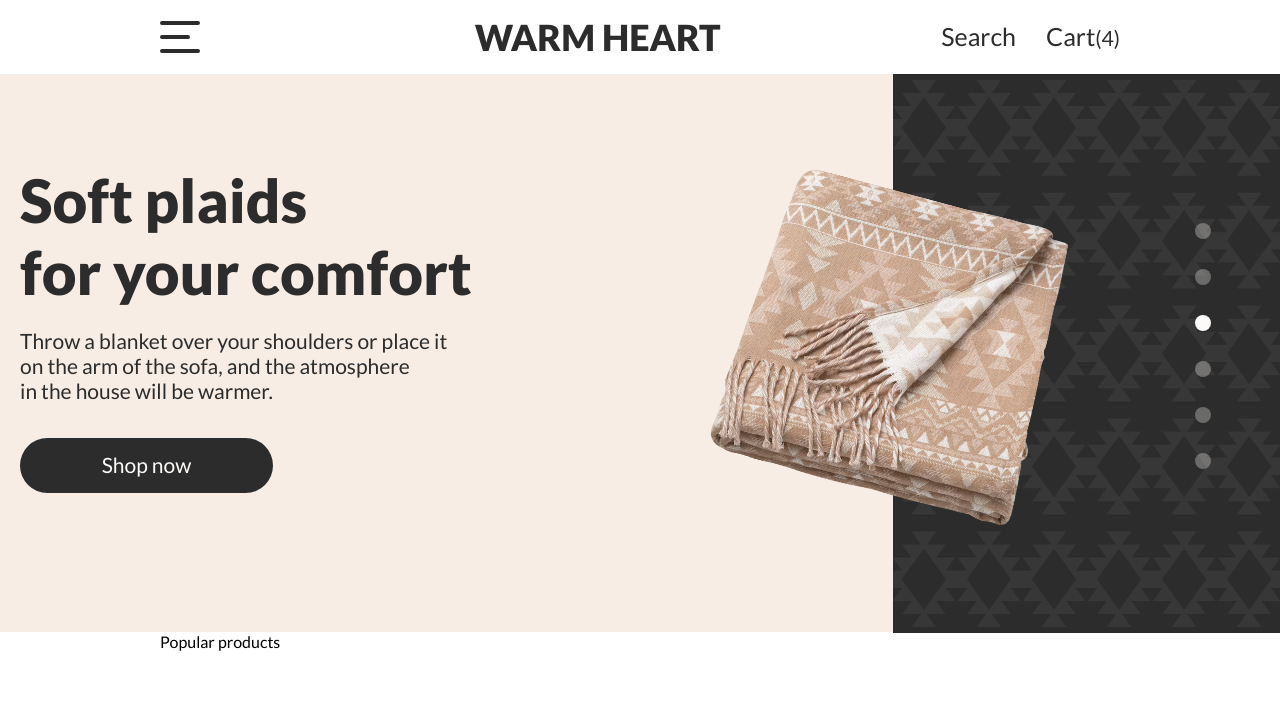
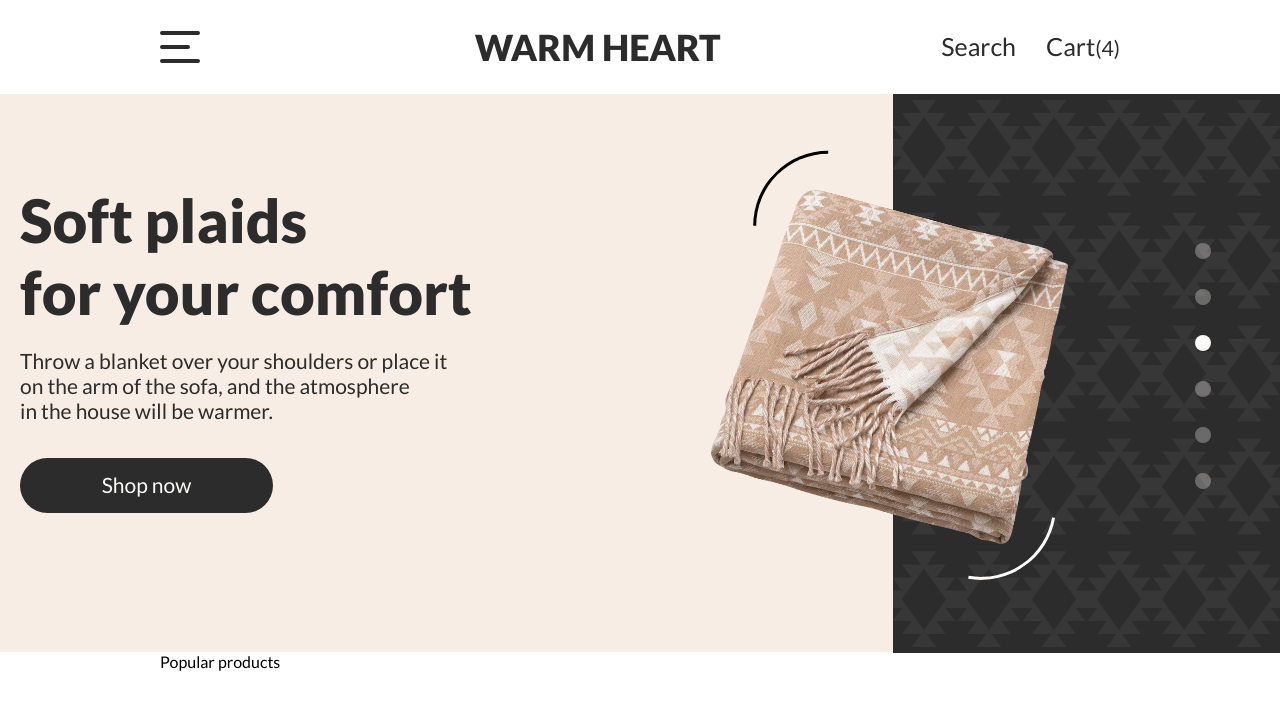
Before and after one commit to SwagoBrat/Warm_Heart, a website built with Vite: page index.html in a window 1280 px wide. Built offline with nearby package versions, Linux system fonts and the light colour scheme.

Commit message:
end first section

```diff
--- a/index.html
+++ b/index.html
@@ -67,7 +67,10 @@
                     </div>
                     <button class="info__btn">Shop now</button>
                 </div>
-                <img src="/src/img/forecome/forecome.png" alt="forecome" class="info__img">
+                <div class="photo">
+
+                    <img src="/src/img/forecome/forecome.png" alt="forecome" class="info__img">
+                </div>
                 <div class="info__bg-right">
                     <img src="/src/img/backgroubd.png" alt="">
                     <div class="info__pagenation">
--- a/src/sass/blocks/header.scss
+++ b/src/sass/blocks/header.scss
@@ -7,7 +7,7 @@
     flex-direction: row;
     justify-content: space-between;
     align-items: center;
-    padding-top: 20px;
+    margin-top: 20px;
 
     nav {
         display: none;
@@ -90,6 +90,9 @@
 
 @media screen and (min-width:768px) {
     .header {
+
+        margin-top: 30px;
+
         .icon-search {
             display: block;
         }
--- a/src/sass/blocks/info.scss
+++ b/src/sass/blocks/info.scss
@@ -3,7 +3,6 @@
 .info {
     margin-top: 20px;
     position: relative;
-
 
     &__pagenation {
         z-index: 10000;
@@ -69,15 +68,6 @@
         }
     }
 
-    &__img {
-        z-index: 10000;
-        width: 180px;
-        height: 174px;
-        position: absolute;
-        left: 50%; // центруємо по горизонталі
-        bottom: 160px;
-        transform: translateX(-50%) rotate(15deg);
-    }
 
 
     &__bg-right {
@@ -96,6 +86,20 @@
 
 }
 
+
+.photo {
+    position: absolute;
+    z-index: 10000;
+    width: 180px;
+    height: 174px;
+    position: absolute;
+    left: 50%; // центруємо по горизонталі
+    bottom: 160px;
+    transform: translateX(-50%) rotate(15deg);
+
+
+}
+
 @media screen and (min-width:480px) {
     .info {
         &__title {
@@ -103,18 +107,23 @@
             line-height: 58px;
         }
 
-        &__img {
-            left: 75%;
-        }
+
 
         &__text {
             width: 440px;
         }
     }
+
+    .photo {
+        left: 75%;
+    }
 }
 
 @media screen and (min-width:768px) {
     .info {
+
+        margin-top: 30px;
+
         &__wrapper {
             display: grid;
             grid-template-columns: 3fr 1fr;
@@ -132,12 +141,6 @@
                 width: 100%;
                 height: 100%;
             }
-        }
-
-        &__img {
-            bottom: -50px;
-            width: 251px;
-            height: 241px;
         }
 
         &__pagenation {
@@ -167,6 +170,12 @@
             font-size: 21px;
         }
     }
+
+    .photo {
+        bottom: -50px;
+        width: 251px;
+        height: 241px;
+    }
 }
 
 @media screen and (min-width:1000px) {
@@ -184,35 +193,40 @@
         &__wrapper {
             grid-template-columns: 3fr 1.3fr;
         }
+    }
 
-        &__img {
+    .photo {
         width: 312px;
         height: 300px;
         bottom: 25%;
         left: 70%;
+
+        &::before {
+            content: '';
+            display: block;
+            position: absolute;
+            width: 150px;
+            height: 150px;
+            border-radius: 50%;
+            border: 3px solid transparent;
+            border-left-color: black;
+            transform: rotate(30deg);
+            bottom: 190px;
+            left: -20px;
         }
 
-        &__circle {
-            &-black {
+        &::after {
+            content: '';
             display: block;
             position: absolute;
-                right: 25%;
-                top: 7%;
-                width: 200px;
-                /* розмір кола */
-                width: 220px;
-                height: 220px;
+            width: 150px;
+            height: 150px;
             border-radius: 50%;
-                /* форма кола */
             border: 3px solid transparent;
-                /* прозорий бордер */
-                /* залишаємо одну сторону */
-                border-left-color: black;
-
-                background: transparent;
-                transform: translateX(-25%) rotate(40deg);
-                z-index: 100;
-            }
+            border-left-color: $white;
+            transform: rotate(220deg);
+            bottom: -40px;
+            left: 200px;
         }
     }
 }
@@ -233,16 +247,30 @@
             height: 778px;
         }
 
-        &__img {
-            width: 405px;
-            height: 390px;
-            left: 62.5%;
-            bottom: 30%;
-        }
-
         &__pagenation {
             left: 50%;
         }
 
     }
+
+    .photo {
+        width: 405px;
+        height: 390px;
+        left: 62.5%;
+        bottom: 30%;
+
+        &::before {
+            width: 200px;
+            height: 200px;
+            bottom: 240px;
+            left: -20px;
         }
+
+        &::after {
+            width: 200px;
+            height: 200px;
+            bottom: -60px;
+            left: 250px;
+        }
+    }
+}
```
Lines whose indentation alone changed are shown as unchanged.
